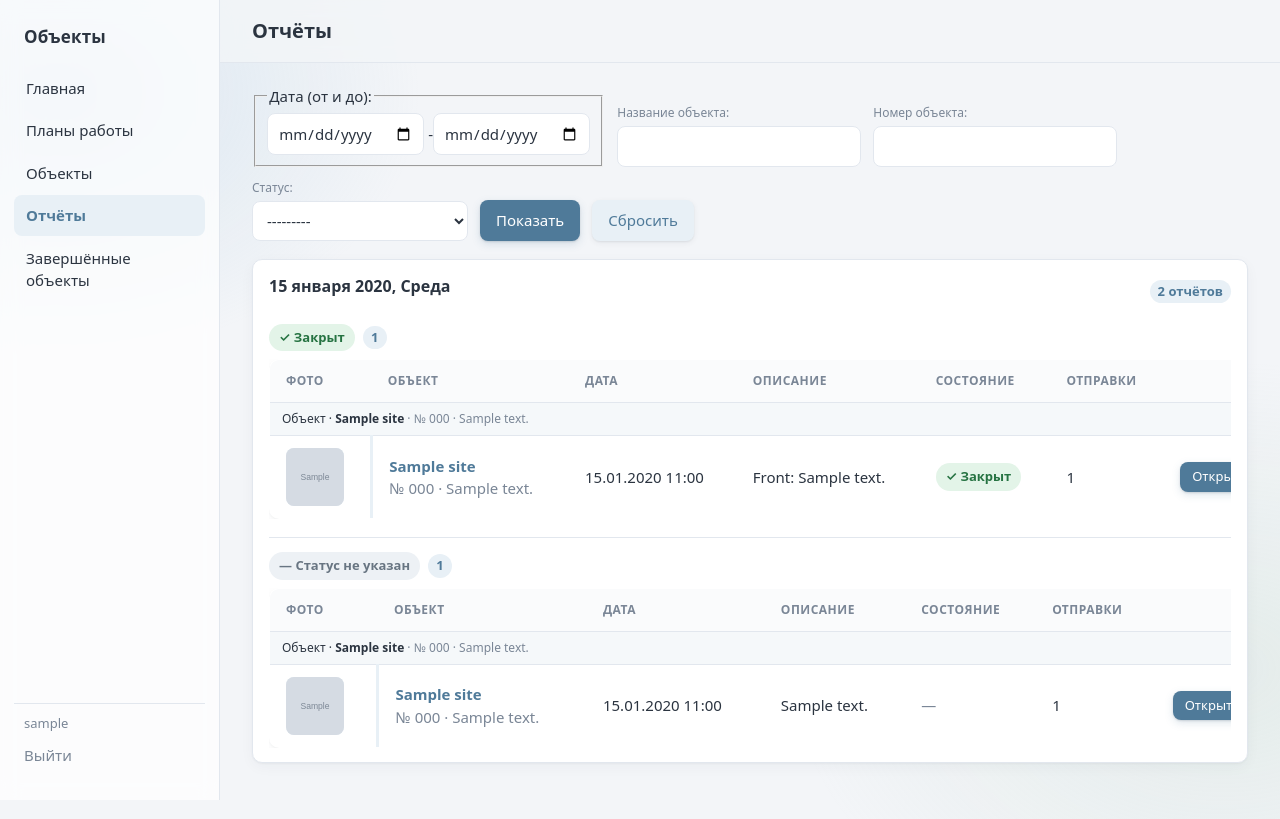
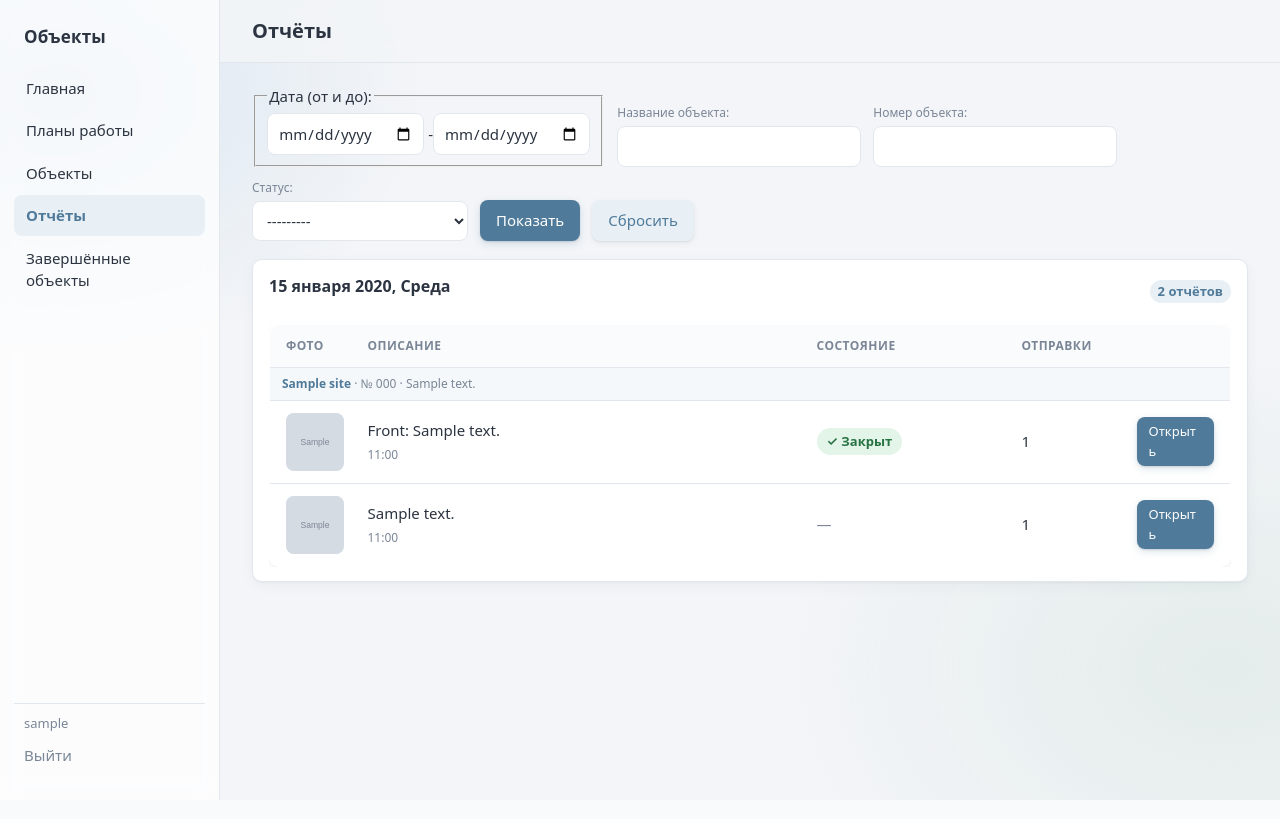
Before and after one commit to Vladimir-Strelec/b2b, a Django app: page /reports/ in a window 1280 px wide. Run offline with Django 5.2, Linux system fonts and the light colour scheme; a user stored in the database is signed in; data comes from the database, SQL or seed files in the repository; tables that the repository leaves empty hold one stand-in row (values such as "Sample post"); grey boxes marked "Sample" are stand-in pictures.

Commit message:
Group report rows by object and align columns

```diff
--- a/work/static/work/css/app.css
+++ b/work/static/work/css/app.css
@@ -371,6 +371,15 @@ a.link:hover { text-decoration: underline; }
 .report-table { min-width: 1020px; }
 .report-table td { vertical-align: middle; }
 .report-table .report-description { max-width: 300px; }
+.report-day-table { width: 100%; min-width: 840px; table-layout: fixed; }
+.report-day-table .report-col-photo { width: 82px; }
+.report-day-table .report-col-status { width: 205px; }
+.report-day-table .report-col-count { width: 115px; }
+.report-day-table .report-col-action { width: 110px; }
+.report-day-table td { overflow-wrap: anywhere; }
+.report-day-table .report-description .clamp { max-width: 100%; }
+.report-time { display: block; margin-top: 4px; color: var(--muted); font-size: 12px; }
+.report-object-group + .report-object-group .report-object-divider td { border-top: 2px solid var(--border); }
 .report-day-card { padding: 14px 16px; }
 .report-day-heading { display: flex; align-items: center; justify-content: space-between; gap: 12px; margin-bottom: 14px; }
 .report-day-heading h2 { margin: 0; font-size: 18px; }
--- a/work/templates/base.html
+++ b/work/templates/base.html
@@ -5,7 +5,7 @@
     <meta charset="utf-8">
     <meta content="width=device-width, initial-scale=1" name="viewport">
     <title>{% block title %}Кабинет{% endblock %}</title>
-    <link href="{% static 'work/css/app.css' %}?v=20261112-16" rel="stylesheet">
+    <link href="{% static 'work/css/app.css' %}?v=20261112-17" rel="stylesheet">
 </head>
 <body>
 <div aria-hidden="true" class="bg"></div>
--- a/work/templates/work/report_list.html
+++ b/work/templates/work/report_list.html
@@ -11,33 +11,29 @@
   </div>
 
   <div id="report-results">
-  {% for day, status_groups, day_total in report_days %}
+  {% for day, object_groups, day_total in report_days %}
     <section class="card report-day-card">
       <header class="report-day-heading"><h2>{{ day|date:"j E Y, l" }}</h2><span class="badge">{{ day_total }} отчётов</span></header>
-      {% for group in status_groups %}
-        <section class="report-status-section">
-          <h3><span class="status status-{{ group.status|default:'unknown' }}">{% if group.status == "approved" %}✓{% elif group.status == "revision" %}✕{% elif group.status %}!{% else %}—{% endif %} {{ group.label }}</span><span class="badge">{{ group.items|length }}</span></h3>
-          <div class="table-wrap report-table-wrap">
-            <table class="report-table">
-              <thead><tr><th>Фото</th><th>Объект</th><th>Дата</th><th>Описание</th><th>Состояние</th><th>Отправки</th><th></th></tr></thead>
-              <tbody>
-              {% for r in group.items %}
-                {% ifchanged r.site.pk %}<tr class="report-object-divider"><td colspan="7">Объект · <b>{{ r.site.name }}</b><span class="muted"> · № {{ r.site.object_number }} · {{ r.site.address }}</span></td></tr>{% endifchanged %}
+      <div class="table-wrap report-table-wrap">
+        <table class="report-table report-day-table">
+          <colgroup><col class="report-col-photo"><col class="report-col-description"><col class="report-col-status"><col class="report-col-count"><col class="report-col-action"></colgroup>
+          <thead><tr><th>Фото</th><th>Описание</th><th>Состояние</th><th>Отправки</th><th></th></tr></thead>
+          {% for site, reports in object_groups %}
+            <tbody class="report-object-group">
+              <tr class="report-object-divider"><td colspan="5"><a class="link" href="{% url 'site_detail' site.pk %}"><b>{{ site.name }}</b></a><span class="muted"> · № {{ site.object_number }} · {{ site.address }}</span></td></tr>
+              {% for r in reports %}
                 <tr>
                   <td><img class="table-thumb" src="{{ r.photo_url }}" alt="Фото объекта" loading="lazy"></td>
-                  <td class="report-object-cell"><a class="link" href="{% url 'site_detail' r.site.pk %}"><b>{{ r.site.name }}</b></a><div class="muted">№ {{ r.site.object_number }} · {{ r.site.address }}</div></td>
-                  <td class="nowrap">{{ r.created_at|date:"d.m.Y H:i" }}</td>
-                  <td class="report-description"><div class="clamp">{{ r.description }}</div></td>
+                  <td class="report-description"><div class="clamp">{{ r.description }}</div><span class="report-time">{{ r.created_at|date:"H:i" }}</span></td>
                   <td>{% if r.status %}<span class="status status-{{ r.status }}">{% if r.status == "approved" %}✓{% elif r.status == "revision" %}✕{% else %}!{% endif %} {{ r.status_label }}</span>{% else %}<span class="muted">—</span>{% endif %}</td>
                   <td>{% if r.submission_count > 1 %}{{ r.submission_count }} · {{ r.photo_count }} фото{% else %}1{% endif %}</td>
                   <td><a class="btn btn-sm" href="{{ r.detail_url }}">Открыть</a></td>
                 </tr>
               {% endfor %}
-              </tbody>
-            </table>
-          </div>
-        </section>
-      {% endfor %}
+            </tbody>
+          {% endfor %}
+        </table>
+      </div>
     </section>
   {% empty %}<p class="muted">Отчётов не найдено.</p>{% endfor %}
   </div>
--- a/work/views.py
+++ b/work/views.py
@@ -828,31 +828,21 @@ class ReportListView(StaffRequiredMixin, FilterView):
         }
         entries.sort(key=lambda report: report.created_at, reverse=True)
         entries.sort(key=lambda report: status_order.get(report.status, 4))
+        entries.sort(key=lambda report: report.site.name.casefold())
         entries.sort(
             key=lambda report: timezone.localtime(report.created_at).date(),
             reverse=True,
         )
         ctx["object_list"] = entries
-        status_labels = {
-            WorkPlan.Status.SUBMITTED: "Ожидает рассмотрения",
-            WorkPlan.Status.PLANNED: "В обработке",
-            WorkPlan.Status.REVISION: "Не принят",
-            WorkPlan.Status.APPROVED: "Закрыт",
-            None: "Статус не указан",
-        }
         report_days = []
         for day, day_items in groupby(
             entries, key=lambda report: timezone.localtime(report.created_at).date()
         ):
-            status_groups = []
-            for status_value, status_items in groupby(day_items, key=lambda report: report.status):
-                status_items = list(status_items)
-                status_groups.append({
-                    "status": status_value,
-                    "label": status_labels.get(status_value, "Статус не указан"),
-                    "items": status_items,
-                })
-            report_days.append((day, status_groups, sum(len(group["items"]) for group in status_groups)))
+            object_groups = [
+                (site, list(site_reports))
+                for site, site_reports in groupby(day_items, key=lambda report: report.site)
+            ]
+            report_days.append((day, object_groups, sum(len(items) for _, items in object_groups)))
         ctx["report_days"] = report_days
         return ctx
 
```
